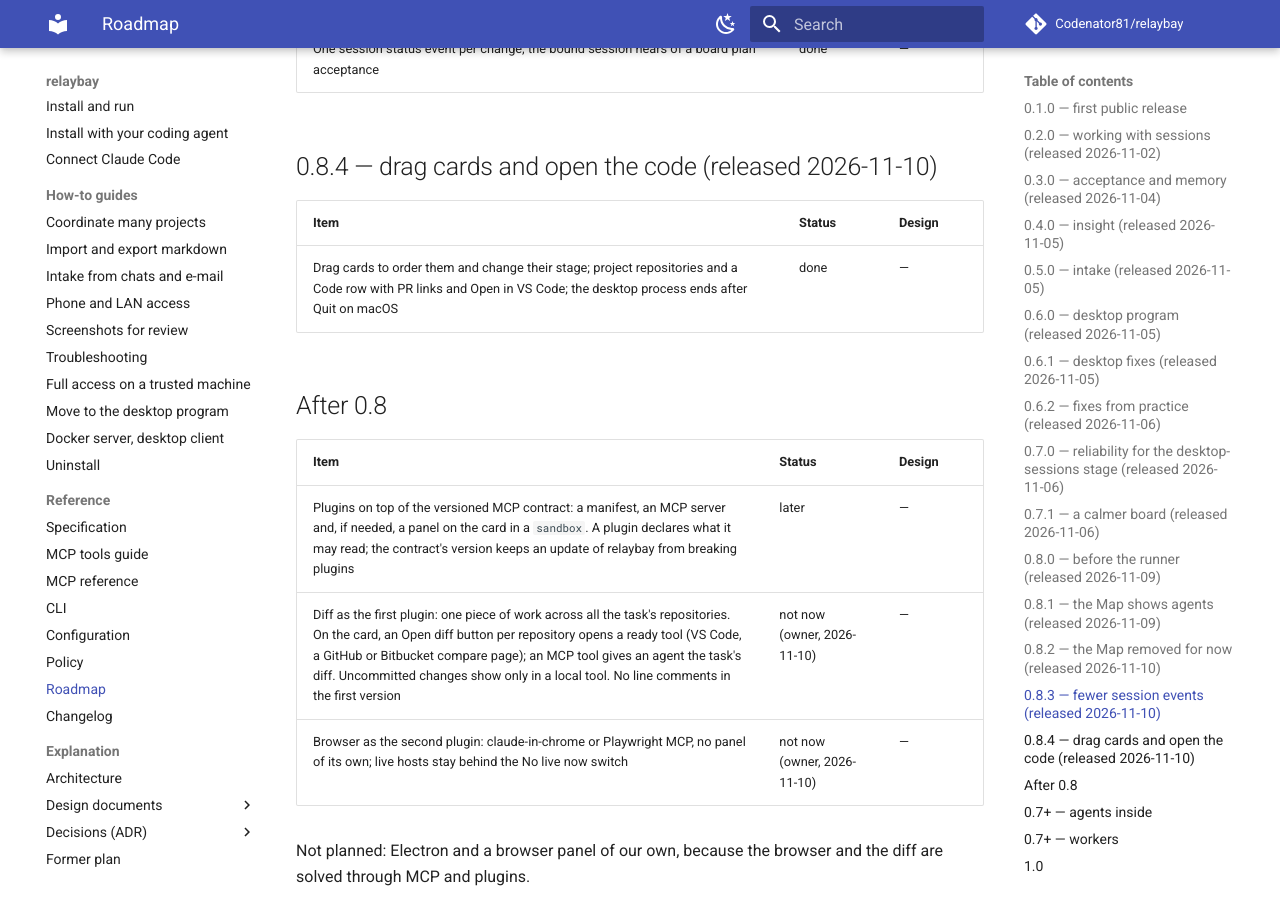
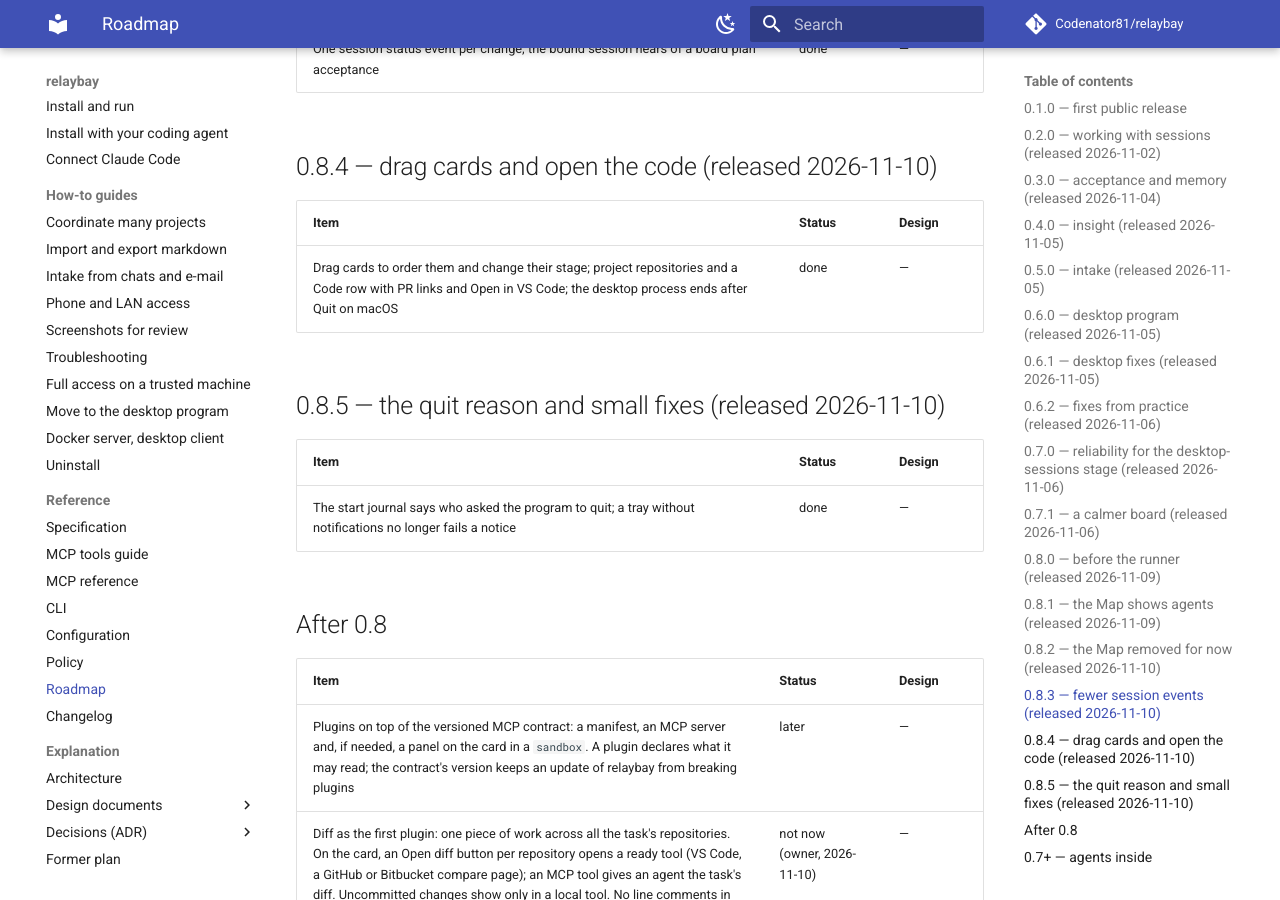
Before and after one commit to Codenator81/relaybay, an MkDocs documentation site: the page built from docs/ROADMAP.md, in a window 1280 px wide and 900 px high, scrolled down 5534 px. Built offline with MkDocs 1.6.1 and Material for MkDocs 9.7.7, drawn with Linux system fonts in a browser that asks for light colours; comment, search, counter and statistics services are not loaded.

```diff
--- a/docs/ROADMAP.md
+++ b/docs/ROADMAP.md
@@ -134,6 +134,12 @@ Ships when a coordinator runs its daily work from relaybay.
 |---|---|---|
 | Drag cards to order them and change their stage; project repositories and a Code row with PR links and Open in VS Code; the desktop process ends after Quit on macOS | done | — |
 
+## 0.8.5 — the quit reason and small fixes (released 2026-11-10)
+
+| Item | Status | Design |
+|---|---|---|
+| The start journal says who asked the program to quit; a tray without notifications no longer fails a notice | done | — |
+
 ## After 0.8
 
 | Item | Status | Design |
--- a/docs/SPEC.md
+++ b/docs/SPEC.md
@@ -4,7 +4,7 @@ How relaybay behaves **now**: the concepts and every shipped feature. This page
 plans; upcoming work lives in the [roadmap](ROADMAP.md) and the [design documents](design/index.md).
 When a feature ships, its final behaviour moves here in the same pull request.
 
-Version covered: `0.8.4`. Anchors of the form `#spec-…` are stable and may be
+Version covered: `0.8.5`. Anchors of the form `#spec-…` are stable and may be
 linked from code, issues and other documents.
 
 Contents:
--- a/pyproject.toml
+++ b/pyproject.toml
@@ -1,6 +1,6 @@
 [project]
 name = "relaybay"
-version = "0.8.4"
+version = "0.8.5"
 description = "A live board and MCP server for coordinating many Claude Code sessions across projects."
 readme = "README.md"
 license = "MIT"
```
Also changed, not shown: CHANGELOG.md (+4 -1 lines), 2 other files.
